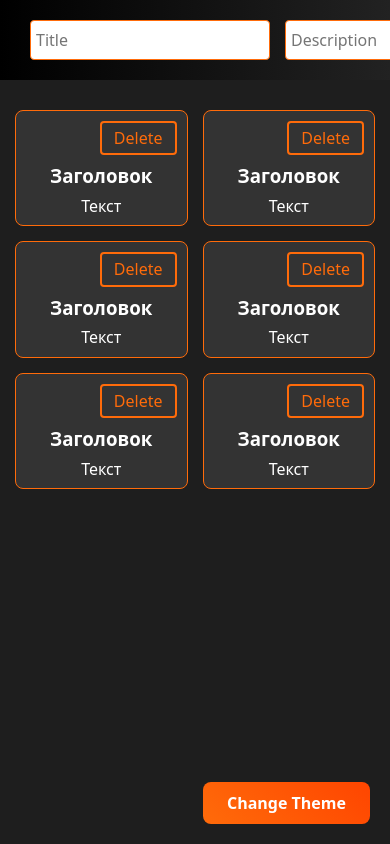
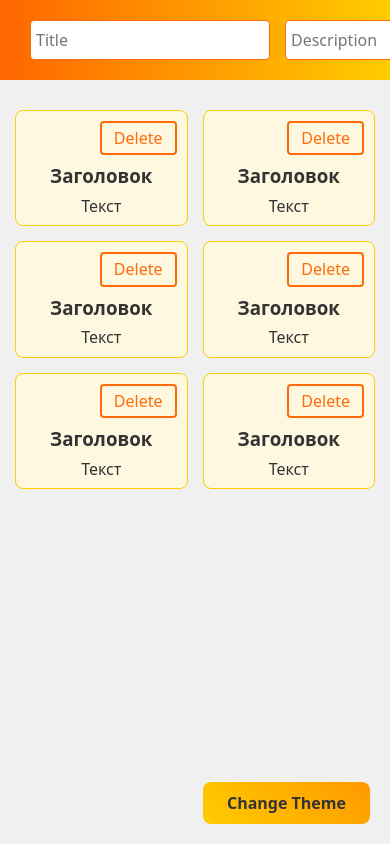
Before and after one commit to EugenioProkopenko/blended-notes_books-modules9-10, a website built with Vite: page src/index.html in a window 390 px wide. Shown: the top 844 px of the page. Built offline with nearby package versions, Linux system fonts and the light colour scheme.

Commit message:
Light and dark theme

```diff
--- a/package.json
+++ b/package.json
@@ -4,7 +4,7 @@
   "version": "1.0.0",
   "type": "module",
   "scripts": {
-    "dev": "vite",
+    "start": "vite",
     "build": "vite build --base=/blended-notes_books-modules9-10/",
     "preview": "vite preview"
   },
--- a/src/index.html
+++ b/src/index.html
@@ -7,7 +7,7 @@
     <title>Vanilla App Template</title>
     <link rel="stylesheet" href="./css/styles.css" />
   </head>
-  <body class="theme-dark">
+  <body class="theme-light">
     <load src="./partials/header.html" />
 
     <main>
@@ -15,6 +15,6 @@
       <load src="./partials/tasks-list.html" />
     </main>
 
-    <script type="module" src="./main.js"></script>
+    <script type="module" src="./js/main.js"></script>
   </body>
 </html>
--- /dev/null
+++ b/src/js/localStorageApi.js
@@ -0,0 +1,17 @@
+export function addTolocalStorage(key, value) {
+    const dataStorage= JSON.stringify(value);
+    localStorage.setItem(key, dataStorage);
+
+};
+
+
+export function getFromLocalStorage(key) {
+    const getData = localStorage.getItem(key);
+    if(getData === null) {
+        return [];
+    };
+
+    const getDataParse = JSON.parse(getData);
+    return getDataParse;
+
+};
--- a/src/main.js
+++ b/src/js/main.js
@@ -14,3 +14,39 @@
       <p>Текст</p>
   </li>
 */
+import {
+  addTolocalStorage,
+  getFromLocalStorage,
+} from "./localStorageApi.js";
+
+import refs from "./refs.js";
+
+
+refs.button.addEventListener("click", onClick);
+document.addEventListener("DOMContentLoaded", renderPage);
+
+
+function onClick() {
+  const tema = refs.body.classList.contains("theme-light")
+  ? "theme-dark"
+  : "theme-light";
+  refs.body.classList.remove("theme-light", "theme-dark");
+  refs.body.classList.add(tema);
+
+
+  addTolocalStorage("switcher", tema);
+
+
+};
+
+
+function renderPage() {
+  const lsData = getFromLocalStorage("switcher");
+  if (lsData === "theme-dark") {
+    refs.body.classList.replace("theme-light", "theme-dark");
+
+  } else {
+     refs.body.classList.replace("theme-dark", "theme-light");
+  }
+}
+renderPage();
--- a/src/js/refs.js
+++ b/src/js/refs.js
@@ -0,0 +1,5 @@
+const refs = {
+    button: document.querySelector(".theme-toggle-button"),
+    body: document.body,
+};
+export default refs;
--- a/src/partials/header.html
+++ b/src/partials/header.html
@@ -25,7 +25,7 @@
       ></path>
     </svg>
     <div class="header-right-side-wrapper">
-      <button id="themeToggle" class="theme-toggle-button">Change Theme</button>
+      <button type="button" id="themeToggle" class="theme-toggle-button">Change Theme</button>
       <form class="header-form" id="task-form">
         <input
           class="header-form-input"
```
Also changed, not shown: src/js/local-storage-api.js (deleted), src/js/render-tasks.js (deleted), src/js/renderTasks.js (added), 1 other file.
